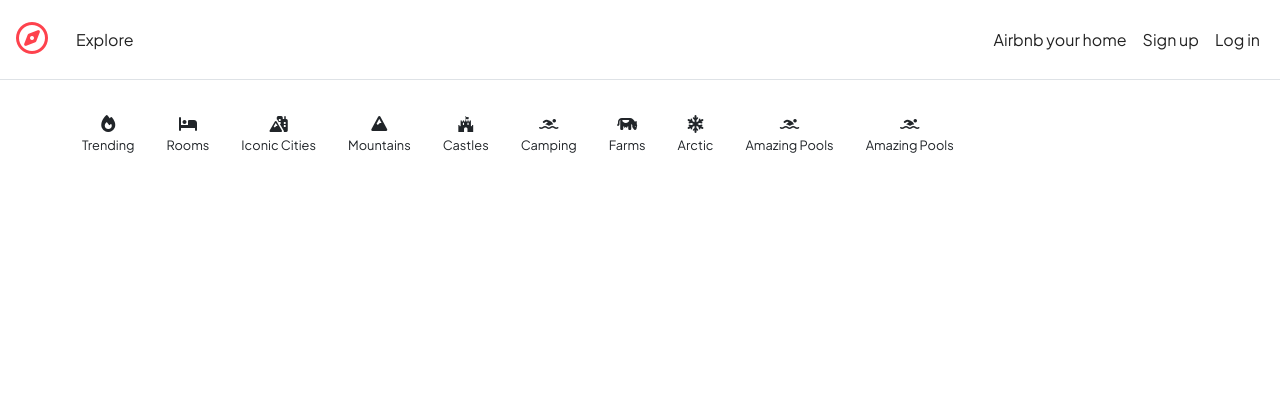
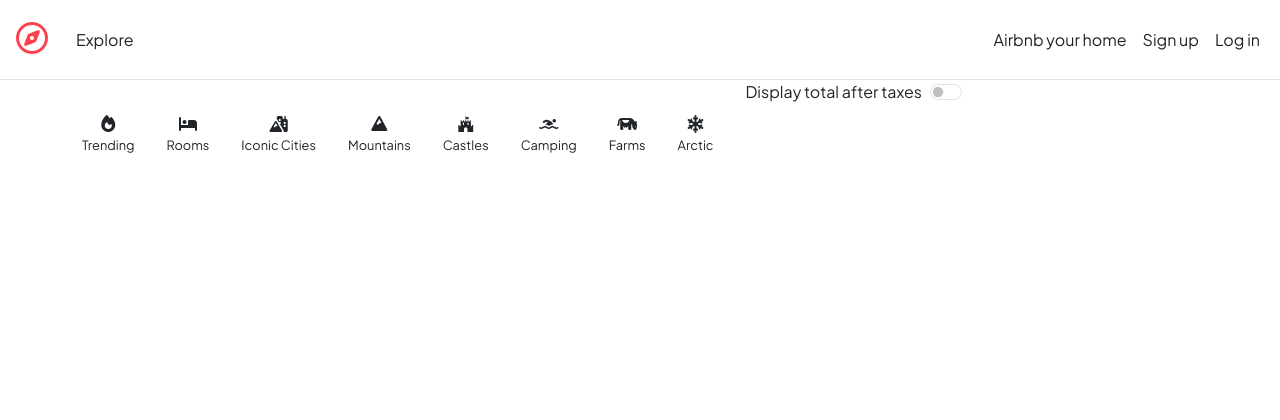
Before and after one commit to Sumit-programmer-787/Wanderlust, a Node server app: page /listings/ in a window 1280 px wide. Shown: the top 420 px of the page. Run offline with Node 20, Linux system fonts and the light colour scheme; data that the repository does not hold is empty; some libraries are stand-ins or nearby versions.

Commit message:
updated views/listings/index.ejs to implement gst tax switch on homepage

```diff
--- a/views/listings/index.ejs
+++ b/views/listings/index.ejs
@@ -62,19 +62,20 @@
            <div><i class="fa-duotone fa-solid fa-snowflake"></i></div>
          <p>Arctic</p>
 </div>
-           <div class="filter">
-           <div><i class="fa-solid fa-person-swimming"></i></div>
-         <p>Amazing Pools </p>
+
+<div class="tax-toggle">
+    <div class="form-check-reverse form-switch">
+        <input class="form-check-input"
+        type="checkbox"
+        role="switch"
+        id="flexSwitchCheckDefault"
+        />
+        <label class="form-check-label"  for="flexSwitchCheckDefault">
+            Display total after taxes</label>
+    </div>
 </div>
-           <div class="filter">
-           <div><i class="fa-solid fa-person-swimming"></i></div>
-         <p>Amazing Pools </p>
 
-<!-- </div> -->
-        </div>
     </div>
-
-
     <div class="row row-cols-lg-3 row-cols-md2 row-cols-sm-1 mt-3">
         <% for(let listing of allListings) { %>
             <a href="/listings/<%= listing._id%>" class="listing-link">
@@ -95,5 +96,12 @@
             </div>
             <% } %>
         </div>
+
+        <script>
+            let taxSwitch = document.getElementById("flexSwitchCheckDefault");
+            taxSwitch.addEventListener("click", () => {
+                console.log("clicked");
+            })
+        </script>
 </body>
 </html>
```
